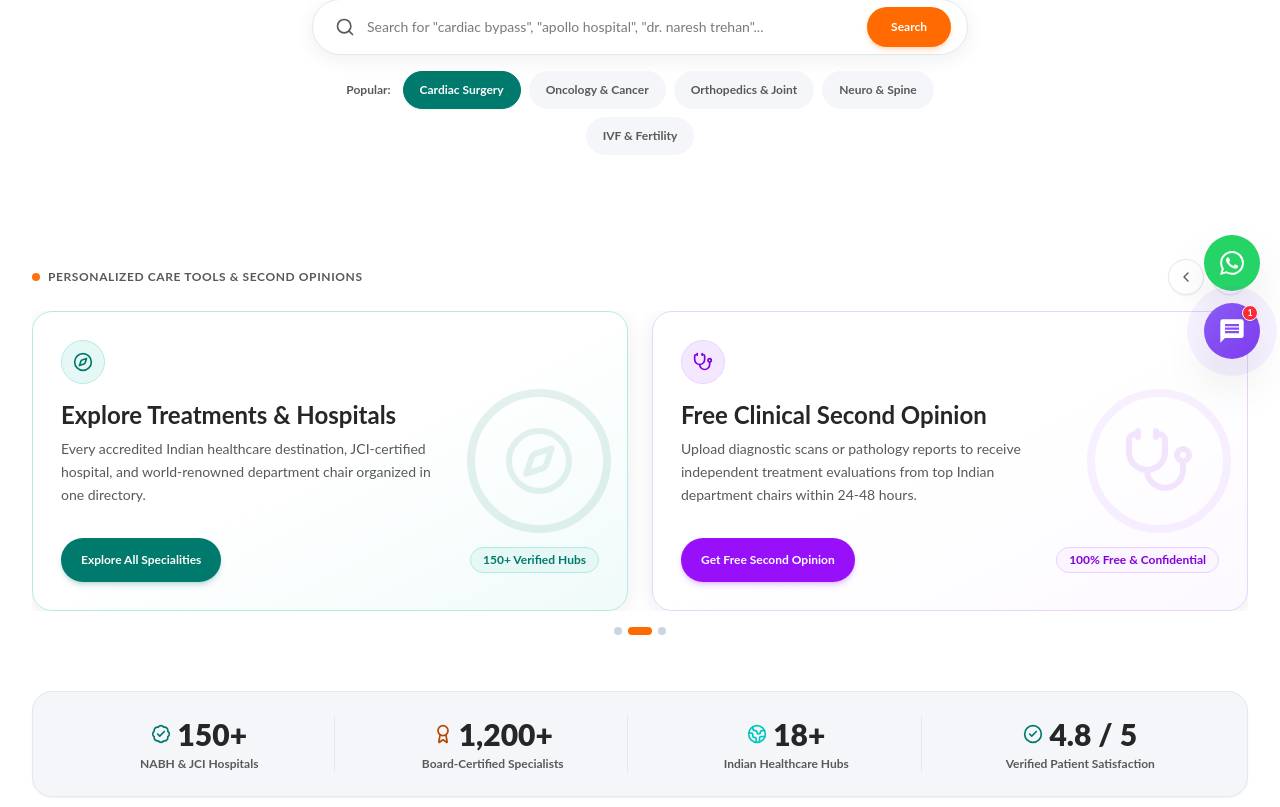
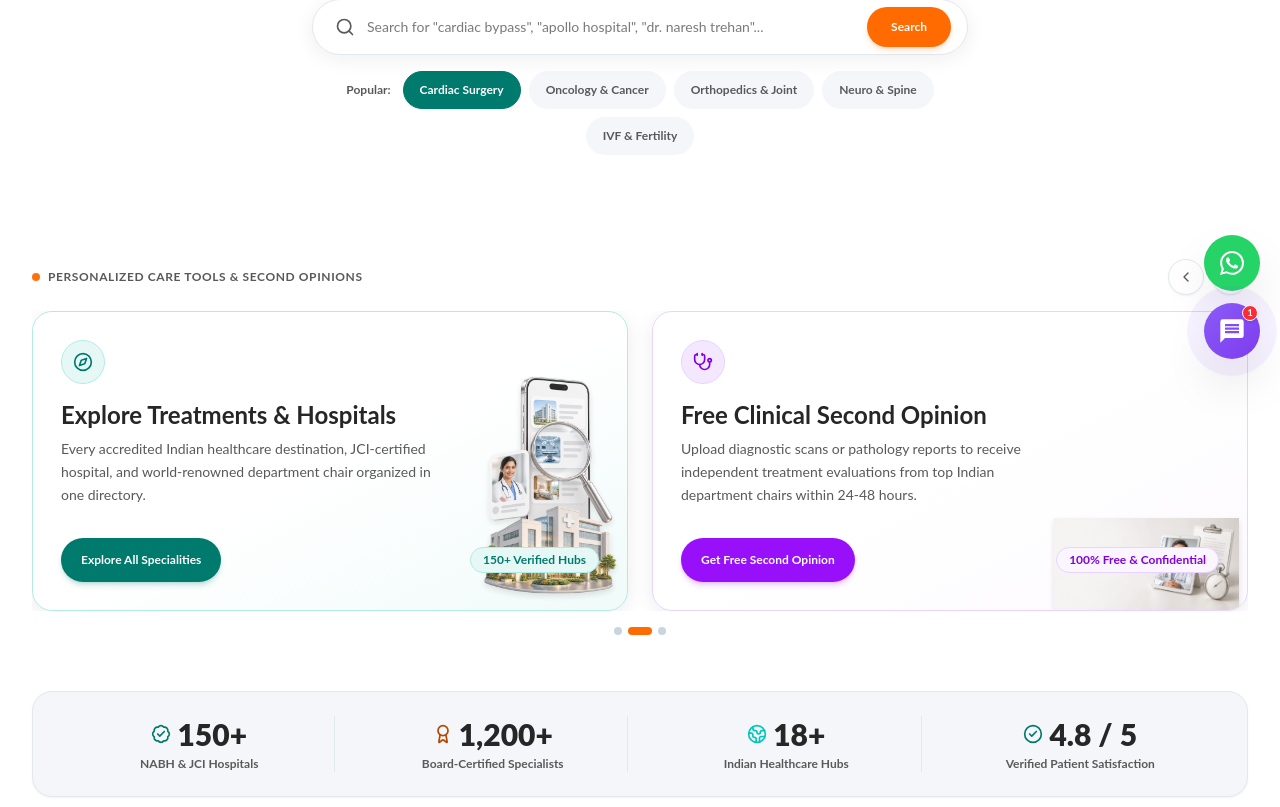
Before and after one commit to MackStroke/akeezo-health, a React (Vite) app in the folder apps/web/: page / in a window 1280 px wide. Shown: the part 417-1224 px from the top of the page. Built offline with nearby package versions, Linux system fonts and the light colour scheme; no server answers.

Commit message:
feat(home): add personalized hospital price comparison illustration to calculator card

```diff
--- a/apps/web/src/templates/HomeTemplate.tsx
+++ b/apps/web/src/templates/HomeTemplate.tsx
@@ -405,6 +405,17 @@ export const HomeTemplate: React.FC<HomeTemplateProps> = ({ data }) => {
               >
                 {slides.map((slide) => {
                   const styles = getSlideThemeStyles(slide.accentColor || slide.badgeStyle);
+                  const slideImage =
+                    slide.image ||
+                    (slide.id === "calculator"
+                      ? "/uploads/Personalized hospital price comparison clipboard-2.webp"
+                      : slide.id === "destinations"
+                      ? "/uploads/Healthcare directory with hospital and doctor-1.webp"
+                      : slide.id === "second-opinion"
+                      ? "/uploads/Second Opinion, Clear Answers-1.webp"
+                      : slide.id === "medical-visa"
+                      ? "/uploads/Airport and hotel stay benefit-2.webp"
+                      : undefined);
                   const handleAction = () => {
                     if (slide.buttonAction === "calculator") {
                       setIsCalculatorOpen(true);
@@ -439,7 +450,17 @@ export const HomeTemplate: React.FC<HomeTemplateProps> = ({ data }) => {
                         </p>
                       </div>
 
-                      {/* Decorative Subtle Right Graphic */}
+                      {/* Decorative Right Image / Graphic */}
+                      {slideImage ? (
+                        <div className="absolute -right-2 -bottom-1 sm:right-2 sm:bottom-0 w-[125px] sm:w-[150px] md:w-[185px] h-[85%] max-h-[250px] flex items-end justify-end pointer-events-none z-0 transition-transform duration-300 group-hover:scale-105">
+                          <img
+                            src={slideImage}
+                            alt={slide.title}
+                            className="h-full w-auto object-contain object-bottom drop-shadow-md select-none opacity-90 group-hover:opacity-100 transition-opacity"
+                            loading="lazy"
+                          />
+                        </div>
+                      ) : (
                         <div className="absolute right-4 top-1/2 -translate-y-1/2 opacity-10 group-hover:opacity-15 transition-opacity pointer-events-none hidden sm:block">
                           <div
                             className={`size-36 rounded-full border-8 ${styles.watermarkBorder} flex items-center justify-center`}
@@ -447,6 +468,7 @@ export const HomeTemplate: React.FC<HomeTemplateProps> = ({ data }) => {
                             {getWatermarkIcon(slide.iconName, styles.watermarkText)}
                           </div>
                         </div>
+                      )}
 
                       <div className="mt-8 flex items-center justify-between relative z-10 gap-3">
                         <button
--- a/packages/contracts/src/settings.ts
+++ b/packages/contracts/src/settings.ts
@@ -574,6 +574,7 @@ export const CarouselSlideSchema = z.object({
   buttonLink: z.string().optional().default(""),
   accentColor: z.string().default("orange"), // "orange" | "teal" | "purple" | "blue" | "emerald"
   iconName: z.string().default("calculator"), // "calculator" | "compass" | "shield" | "heart" | "stethoscope" | "award" | "activity"
+  image: z.string().optional(),
   isActive: z.boolean().default(true),
   order: z.number().default(0)
 });
@@ -592,6 +593,7 @@ export const DEFAULT_CAROUSEL_SLIDES: CarouselSlide[] = [
     buttonLink: "/cost-calculator",
     accentColor: "orange",
     iconName: "calculator",
+    image: "/uploads/Personalized hospital price comparison clipboard-2.webp",
     isActive: true,
     order: 1
   },
@@ -606,6 +608,7 @@ export const DEFAULT_CAROUSEL_SLIDES: CarouselSlide[] = [
     buttonLink: "/hospitals",
     accentColor: "teal",
     iconName: "compass",
+    image: "/uploads/Healthcare directory with hospital and doctor-1.webp",
     isActive: true,
     order: 2
   },
@@ -620,6 +623,7 @@ export const DEFAULT_CAROUSEL_SLIDES: CarouselSlide[] = [
     buttonLink: "/#opinion",
     accentColor: "purple",
     iconName: "stethoscope",
+    image: "/uploads/Second Opinion, Clear Answers-1.webp",
     isActive: true,
     order: 3
   },
@@ -634,6 +638,7 @@ export const DEFAULT_CAROUSEL_SLIDES: CarouselSlide[] = [
     buttonLink: "/#visa",
     accentColor: "emerald",
     iconName: "shield",
+    image: "/uploads/Airport and hotel stay benefit-2.webp",
     isActive: true,
     order: 4
   }
```
Also changed, not shown: 5 other files (tests, documents, lock files or other folders). Lines whose indentation alone changed are shown as unchanged.
